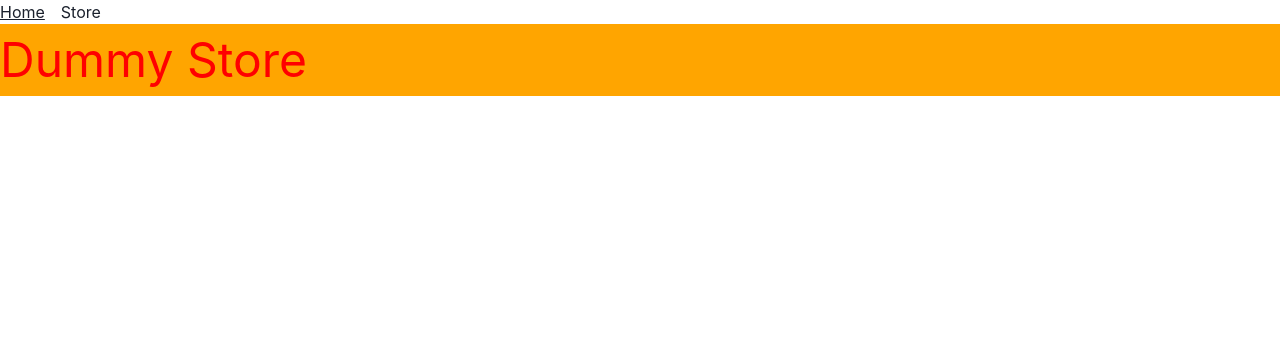
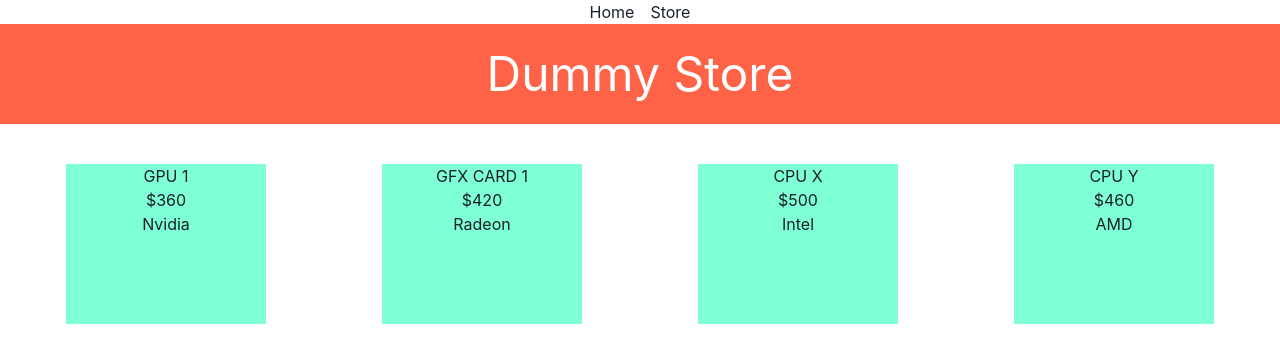
Before and after one commit to CodersCamp2021/team-lp-project-2, a React (Create React App) app: page /store in a window 1280 px wide. Shown: the top 362 px of the page. Built offline with nearby package versions, Linux system fonts and the light colour scheme.

Commit message:
Added dummy components with nested routes

```diff
--- a/src/App.js
+++ b/src/App.js
@@ -2,11 +2,17 @@ import { BrowserRouter as Router, Route, Routes } from 'react-router-dom';
 import DummyHome from './components/DummyHome';
 import DummyStore from './components/DummyStore';
 import { Link } from 'react-router-dom';
-import { Breadcrumb, BreadcrumbItem, BreadcrumbLink } from '@chakra-ui/react';
+import {
+  Breadcrumb,
+  BreadcrumbItem,
+  BreadcrumbLink,
+  Center,
+} from '@chakra-ui/react';
 
 function App() {
   return (
     <Router>
+      <Center>
         <Breadcrumb separator={false}>
           <BreadcrumbItem>
             <BreadcrumbLink as={Link} to="/">
@@ -19,9 +25,10 @@ function App() {
             </BreadcrumbLink>
           </BreadcrumbItem>
         </Breadcrumb>
+      </Center>
       <Routes>
         <Route path="/" element={<DummyHome />} />
-        <Route path="/store" element={<DummyStore />} />
+        <Route path="/store/*" element={<DummyStore />} />
       </Routes>
     </Router>
   );
--- /dev/null
+++ b/src/DummyItems.js
@@ -0,0 +1,22 @@
+export const TEST_ITEMS = [
+  {
+    name: 'GPU 1',
+    price: 360,
+    brand: 'Nvidia',
+  },
+  {
+    name: 'GFX CARD 1',
+    price: 420,
+    brand: 'Radeon',
+  },
+  {
+    name: 'CPU X',
+    price: 500,
+    brand: 'Intel',
+  },
+  {
+    name: 'CPU Y',
+    price: 460,
+    brand: 'AMD',
+  },
+];
--- a/src/components/DummyHome.js
+++ b/src/components/DummyHome.js
@@ -1,7 +1,11 @@
+import { Center } from '@chakra-ui/react';
+
 const DummyHome = () => {
   return (
-    <div style={{ color: 'blue', fontSize: '3rem', background: 'aquamarine' }}>
-      Dummy Homepage
+    <div>
+      <Center bg="teal" h="100px" color="white" fontSize="5xl">
+        Dummy Homepage
+      </Center>
     </div>
   );
 };
--- /dev/null
+++ b/src/components/DummyProductDisplay.js
@@ -0,0 +1,29 @@
+import { useParams, Outlet } from 'react-router-dom';
+import { Text } from '@chakra-ui/react';
+import { useEffect, useState } from 'react';
+import { TEST_ITEMS } from '../DummyItems';
+
+const DummyProduct = () => {
+  const [displayItem, setDisplayItem] = useState('');
+  let { productId } = useParams();
+
+  const findItem = (id) => {
+    setDisplayItem(TEST_ITEMS.find((item) => item.name === id));
+  };
+
+  useEffect(() => {
+    findItem(productId);
+  }, [productId]);
+
+  return (
+    <div>
+      <Text fontSize="lg">Product Name:{displayItem.name}</Text>
+      <Text fontSize="lg">Price: ${displayItem.price}</Text>
+      <Text fontSize="lg">Brand: {displayItem.brand}</Text>
+      <Text fontSize="lg">Product ID: {productId}</Text>
+      <Outlet />
+    </div>
+  );
+};
+
+export default DummyProduct;
--- /dev/null
+++ b/src/components/DummyProductList.js
@@ -0,0 +1,34 @@
+import { Link } from 'react-router-dom';
+import { SimpleGrid, Box, Text, Flex } from '@chakra-ui/react';
+import { TEST_ITEMS } from '../DummyItems';
+
+const DummyProductList = () => {
+  return (
+    <Flex mt={10} justifyContent="center">
+      <SimpleGrid
+        columns={[1, 2, 3, 4]}
+        maxWidth="80vw"
+        gap={60}
+        justifyItems="center"
+        alignItems="center"
+      >
+        {TEST_ITEMS.map((product) => (
+          <Link key={product.name} to={product.name}>
+            <Box
+              bg="aquamarine"
+              width="200px"
+              height="160px"
+              textAlign={['left', 'center']}
+            >
+              <Text>{product.name}</Text>
+              <Text>${product.price}</Text>
+              <Text>{product.brand}</Text>
+            </Box>
+          </Link>
+        ))}
+      </SimpleGrid>
+    </Flex>
+  );
+};
+
+export default DummyProductList;
--- a/src/components/DummyStore.js
+++ b/src/components/DummyStore.js
@@ -1,7 +1,19 @@
+import { Center } from '@chakra-ui/react';
+import { Routes, Route } from 'react-router-dom';
+import DummyProductList from './DummyProductList';
+import DummyProductDisplay from './DummyProductDisplay';
+
 const DummyStore = () => {
   return (
-    <div style={{ color: 'red', fontSize: '3rem', background: 'orange' }}>
-      Dummy Store
+    <div>
+      <Center bg="tomato" h="100px" color="white" fontSize="5xl">
+        Dummy Store
+      </Center>
+
+      <Routes>
+        <Route path="/" element={<DummyProductList />} />
+        <Route path=":productId" element={<DummyProductDisplay />} />
+      </Routes>
     </div>
   );
 };
```
Lines whose indentation alone changed are shown as unchanged.
